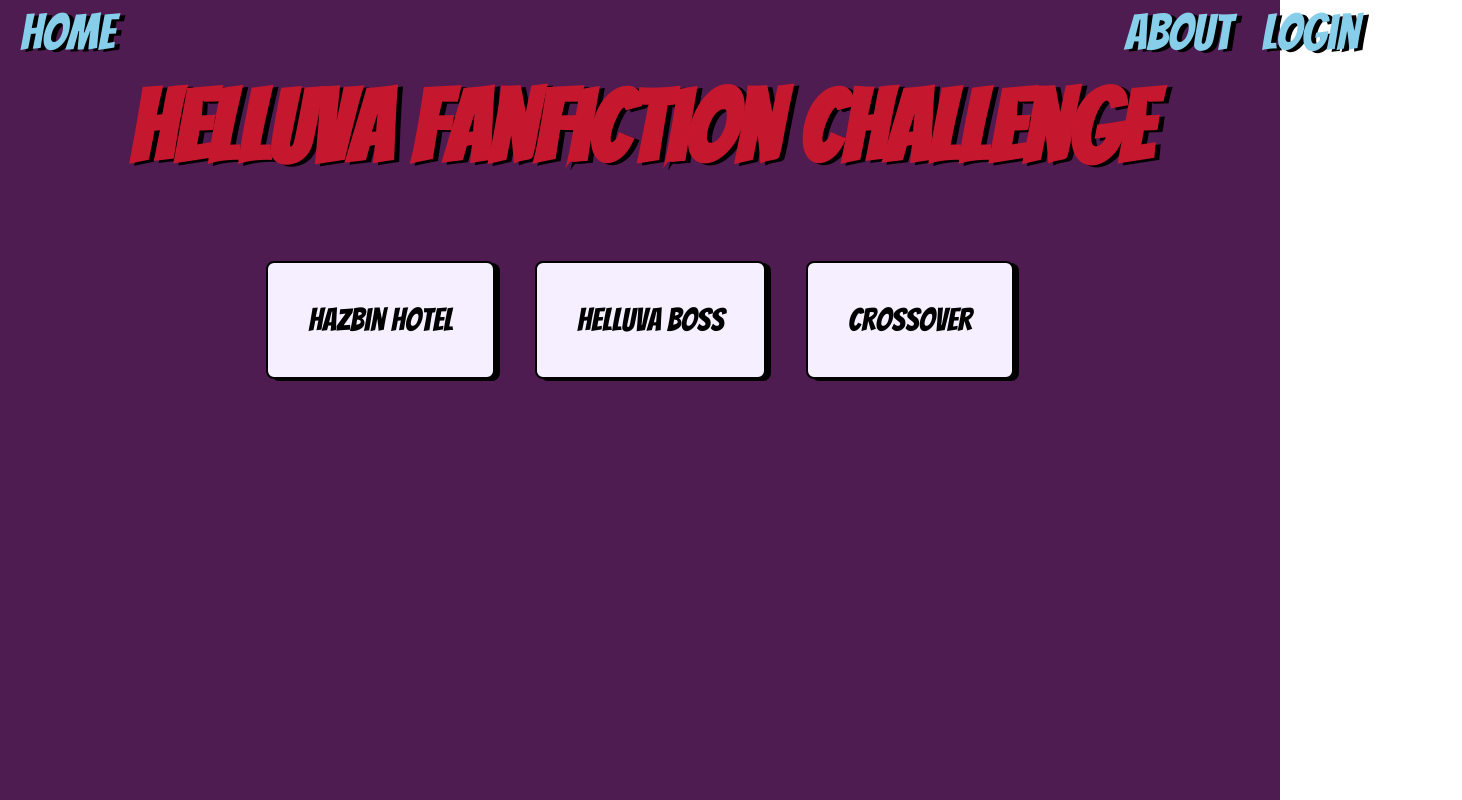
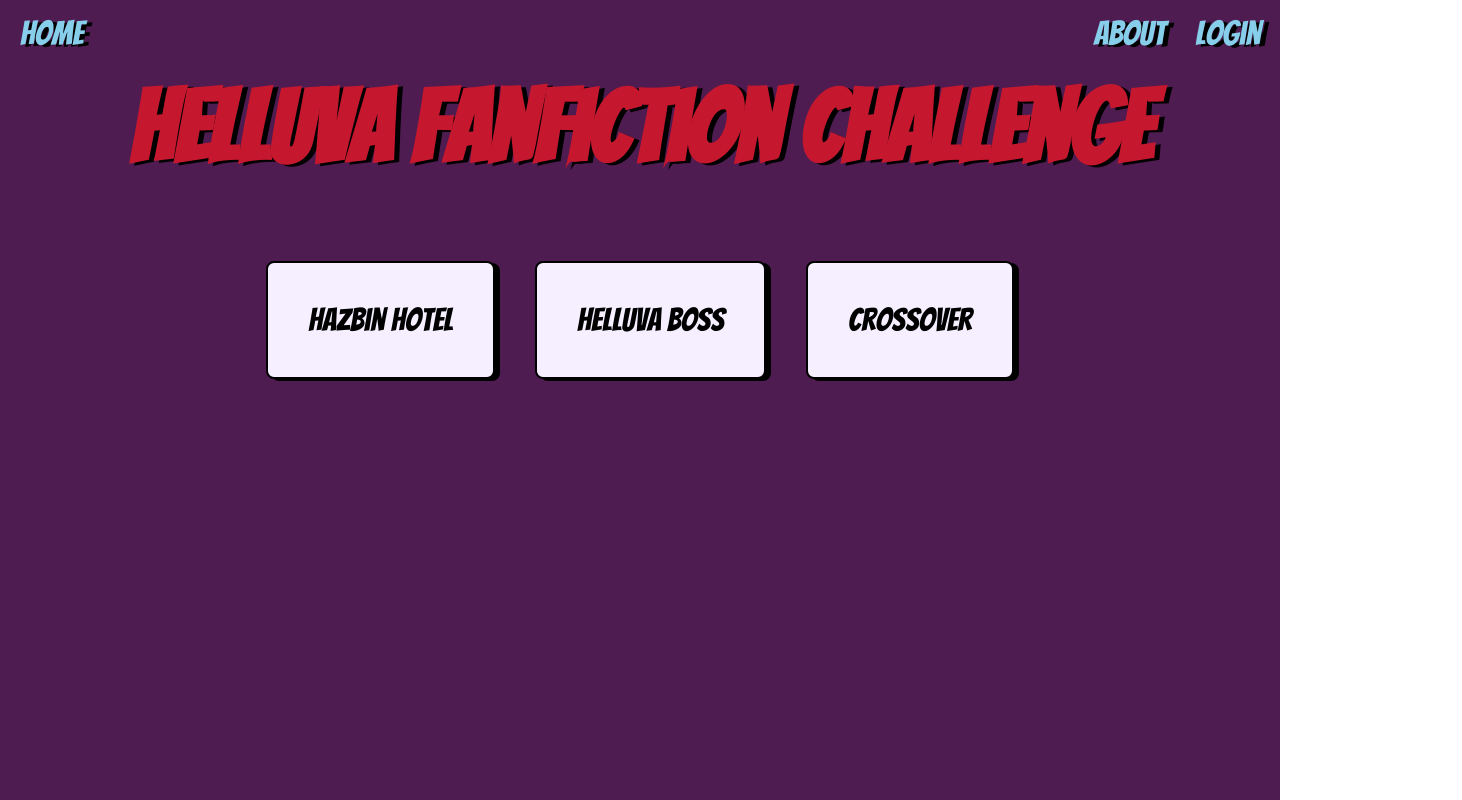
Before and after one commit to LilyBurton/helluva-challenge, a React (Create React App) app: page / in a window 1280 px wide. Shown: the whole page, 1462 px wide, since content can reach past the window. Built offline with nearby package versions, Linux system fonts and the light colour scheme; a web font is replaced by a local one.

Commit message:
fixed the navbar

```diff
--- a/src/App.css
+++ b/src/App.css
@@ -9,6 +9,7 @@
   margin: 0;
   padding: 0;
   height: 100%;
+  overflow-x: hidden;
 }
 
 header, .container, .main {
@@ -54,7 +55,7 @@
     font-family: 'Bangers';
     text-shadow: 5px 2px black;
     color: #C5172E;
-    font-size: 2rem;
+    font-size: 2.1rem;
     text-align: center;
   }
 
@@ -103,7 +104,7 @@
     color: white;
   }
 
-  .default-background .show-selection {
+  .default-background {
     font-family: 'Bangers', cursive;
     font-size: 50px;
     color: #C5172E;
@@ -116,10 +117,6 @@
     color: white;
   }
 
-  .crossover-background .show-selection {
-    font-size: 20px;
-  }
-
   .helluva-background .show-selection {
     font-family: 'Rock Salt';
     font-size: 1rem;
@@ -128,7 +125,7 @@
   }
 
   .crossover-background .show-selection {
-    font-size: 2rem;
+    font-size: 2.1rem;
   }
 
   .hazbin-background .button {
@@ -326,14 +323,18 @@
 
 .contact-link button.hazbin-button {
   font-family: 'Griffy', cursive;
+  padding: 10px;
 }
 
 .contact-link button.helluva-button {
   font-family: 'Rock Salt', cursive;
+  padding: 5px;
 }
 
-.contact-link button.default-button, button.crossover-button {
+.contact-link button.default-button, .contact-link button.crossover-button {
   font-family: 'Bangers', cursive;
+  padding: 10px;
+  font-size: 2.1rem;
 }
 
 .helluva-navbar {
@@ -365,7 +366,7 @@
 .login-link {
   text-decoration: none;
   color: #87ceeb;
-  padding-right: 20px;
+  padding-right: 30px;
 }
 
 .contact-link {
@@ -380,7 +381,6 @@
   border-radius: 25px;
   font-weight: 500;
   font-size: 20px;
-  padding: 10px;
   cursor: pointer;
   transition: all 0.3s ease;
 }
```
